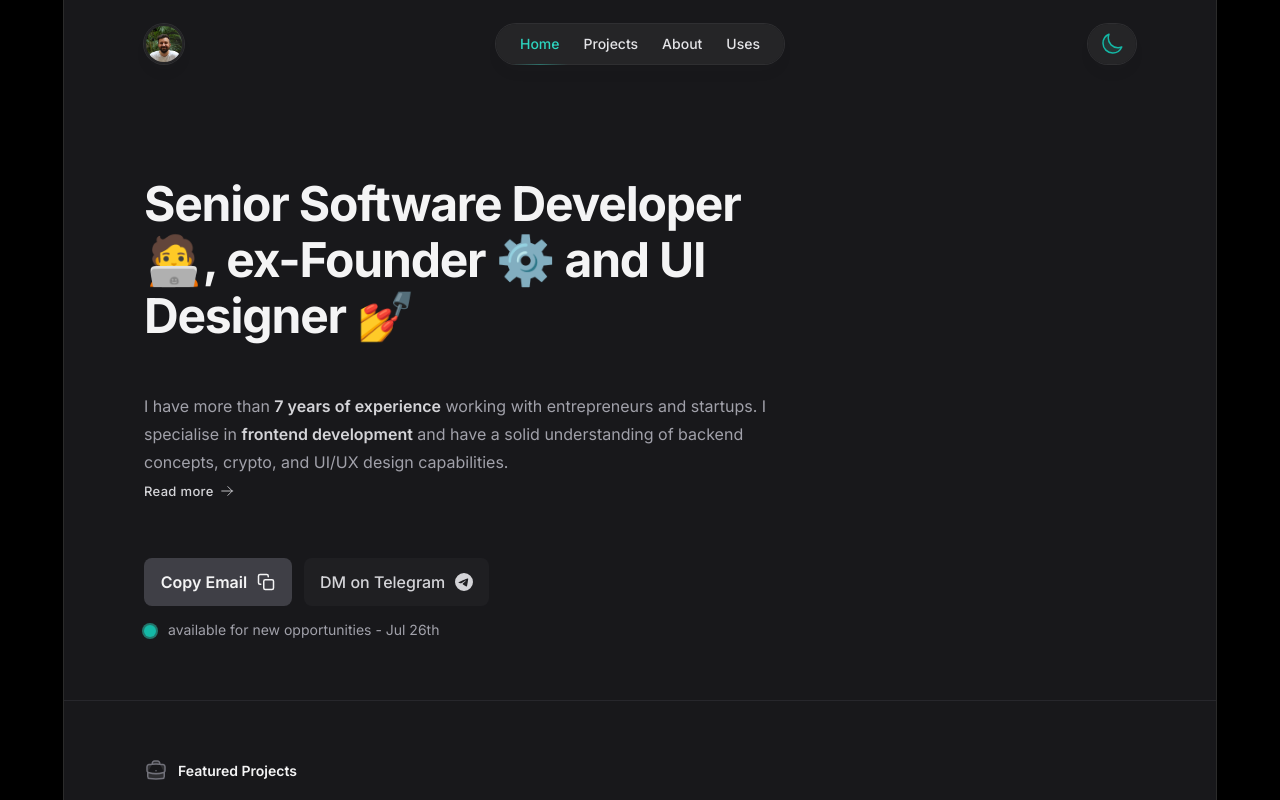
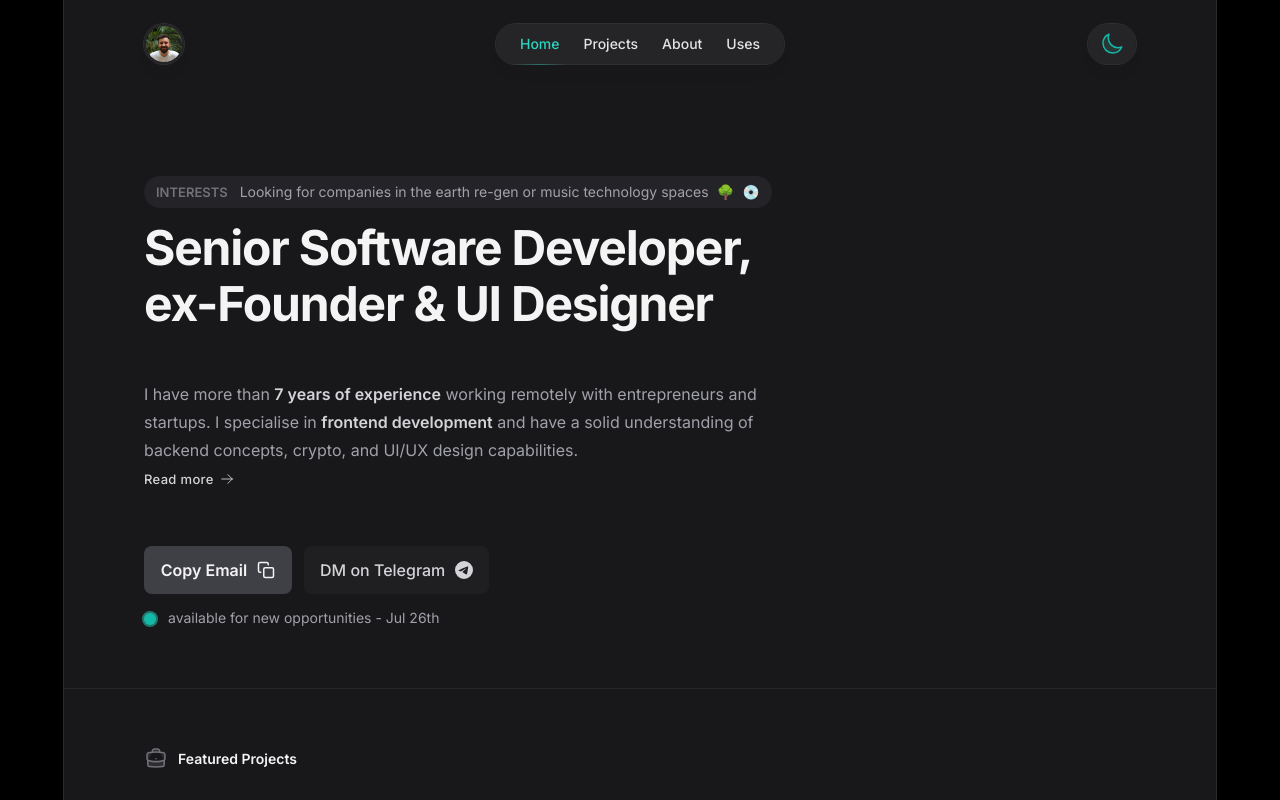
Before and after one commit to CharlyMartin/portfolio, a Next.js app: page / in a window 1280 px wide. Shown: the top 800 px of the page. Built offline with nearby package versions, Linux system fonts and the light colour scheme.

Commit message:
Update bio to emphasise on remote work and interests

```diff
--- a/src/app/page.tsx
+++ b/src/app/page.tsx
@@ -3,6 +3,7 @@ import { Metadata } from "next";
 
 import Container from "@/components/blocks/container";
 import Title from "@/components/atoms/title";
+import Text from "@/components/atoms/text";
 import Section from "@/components/blocks/section";
 import Projects from "@/components/sections/projects";
 import SeeMore from "@/components/atoms/see-more";
@@ -32,10 +33,24 @@ export default function Home() {
   const favoriteUses = getUses({ favorite: true });
   const bio = getBio();
 
+  // border border-zinc-700/90
+  // mr-3 border-r border-zinc-700 pr-3
+
   return (
     <React.Fragment>
       <Container>
         <div className="max-w-2xl">
+          {/* Top badge */}
+          <span className="mb-3 inline-flex items-center rounded-full bg-zinc-300/30 px-3 py-1 text-sm text-zinc-600 dark:bg-zinc-700/30 dark:text-zinc-400">
+            <p className="mr-3 text-xs font-semibold text-zinc-400 dark:text-zinc-500">
+              INTERESTS
+            </p>
+            <p className="block sm:hidden">{bio.badge.short}</p>
+            <p className="hidden sm:block">{bio.badge.long}</p>
+            <p className="pl-2 pr-1">🌳</p>
+            <p className="pl-1">💿</p>
+          </span>
+
           <Title>{bio.headline}</Title>
           <Prose html={bio.short.html} className="standalone mt-8 sm:mt-12" />
           <SeeMore href="/about" className="mt-2 inline">
--- a/src/data/bio.ts
+++ b/src/data/bio.ts
@@ -4,7 +4,12 @@ import image from "@/images/avatar.jpeg";
 
 const data: Bio = {
   name: "Charly",
-  headline: "Senior Software Developer 🧑‍💻, ex-Founder ⚙️ and UI Designer 💅 ", // To re-write
+  headline: "Senior Software Developer, ex-Founder & UI Designer",
+  // headline: "Senior Software Developer 🧑‍💻, ex-Founder ⚙️ and UI Designer 💅",
+  badge: {
+    long: "Looking for companies in the earth re-gen or music technology spaces",
+    short: "Earth re-gen / music tech",
+  },
   avatar: {
     src: image,
     alt: "Photo of Charly",
@@ -16,7 +21,7 @@ type BioWithHtml = Bio & {
   long: ReturnType<typeof parseFileContent>;
 };
 
-export function getBio(): Bio & BioWithHtml {
+export function getBio(): BioWithHtml {
   return {
     ...data,
     short: parseFileContent("bio", "short"),
--- a/src/data/bio/long.md
+++ b/src/data/bio/long.md
@@ -18,8 +18,10 @@ This first project was a win-win. It gave me a taste of what working in tech wou
 
 Actually, I did stop. For about 4 months in 2022, for the first time since I started freelancing. Working with computers for so long didn't turn me into one. I needed to take care of myself after two intense years running Syncly and taxing COVID lockdowns. This break gave me a fresh perspective on where to dedicate my time and skills moving forward.
 
-I want to work with people and companies who aim to protect and regenerate biodiversity on Earth. I'm also passionate about music and would love to work with companies in this space. More broadly, I want to work with a team of benevolent and talented people.
+Today, my main focus is to work with companies aiming to protect or regenerate ecosystems on our beautiful planet. Music is also a passion of mine. As a drummer and DJ, I would be thrilled to work with artists or companies in this space. More broadly, I want to work with benevolent and passionate people.
 
 I have been building on the web for nearly a decade, which blows my mind as I write these lines. I specialise in frontend and design, the areas of the stack I enjoy the most. However, I would still consider fullstack positions as I've worked with backend technologies many times. I listed my tools of choice on the `/uses` [page](/uses).
 
-If you feel I would be a good match for your project, I would love to hear from you and see how I can help. Get in touch!
+I can join as contractor or employee. I only **work remotely** or from Lisbon, Portugal, and I'm more than happy to travel occasionally to meet the team.
+
+If you resonated my story and feel like I can be a good match for your project, I would love to hear from you! You can find my contact details below, talk to you soon :)
--- a/src/data/bio/short.md
+++ b/src/data/bio/short.md
@@ -5,4 +5,4 @@
 #   - ab testing
 ---
 
-I have more than **7 years of experience** working with entrepreneurs and startups. I specialise in **frontend development** and have a solid understanding of backend concepts, crypto, and UI/UX design capabilities.
+I have more than **7 years of experience** working remotely with entrepreneurs and startups. I specialise in **frontend development** and have a solid understanding of backend concepts, crypto, and UI/UX design capabilities.
--- a/src/types/index.ts
+++ b/src/types/index.ts
@@ -21,6 +21,7 @@ export type Contact = {
 export type Bio = {
   name: string;
   headline: string;
+  badge: { short: string; long: string };
   avatar: ImageProps;
 };
 
```
